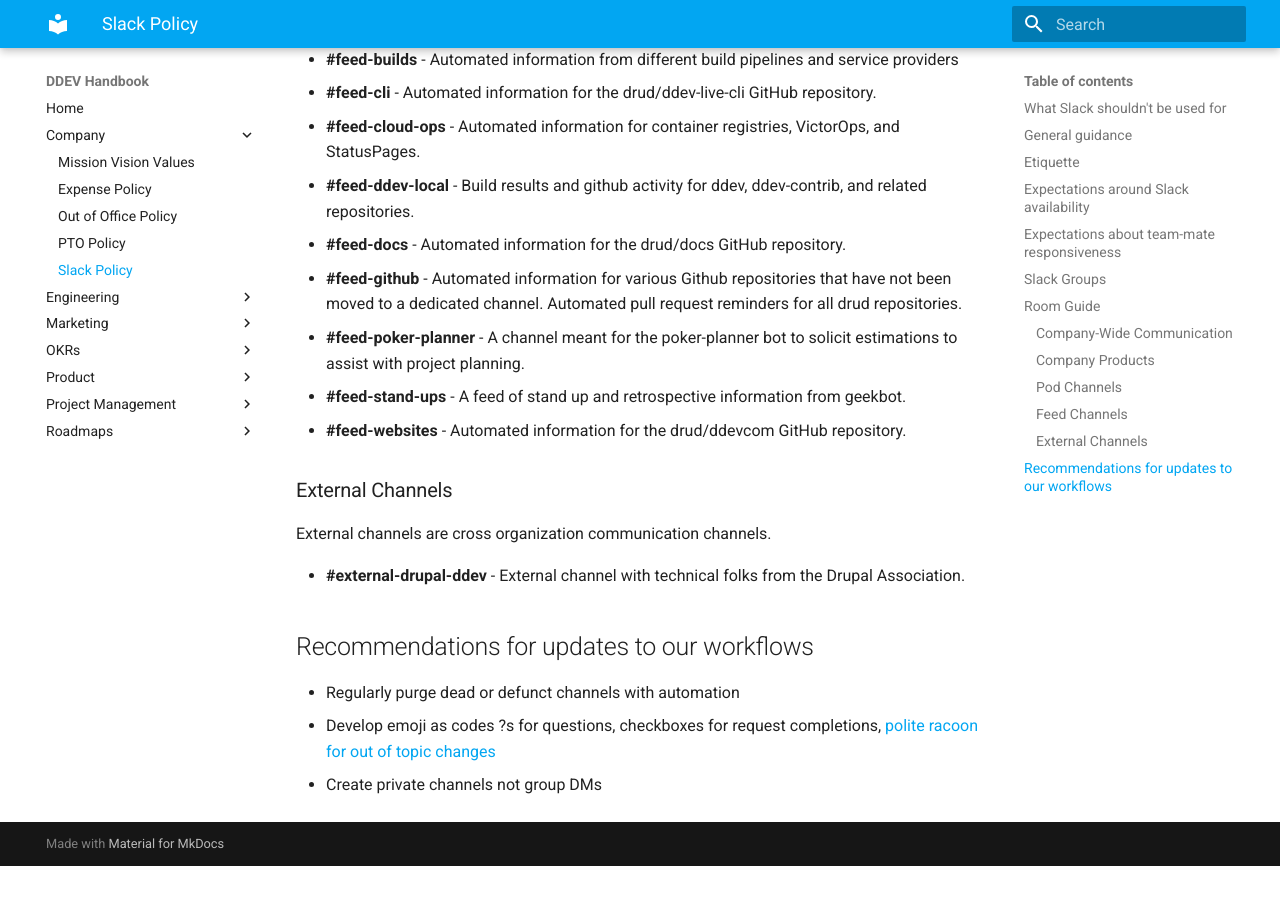
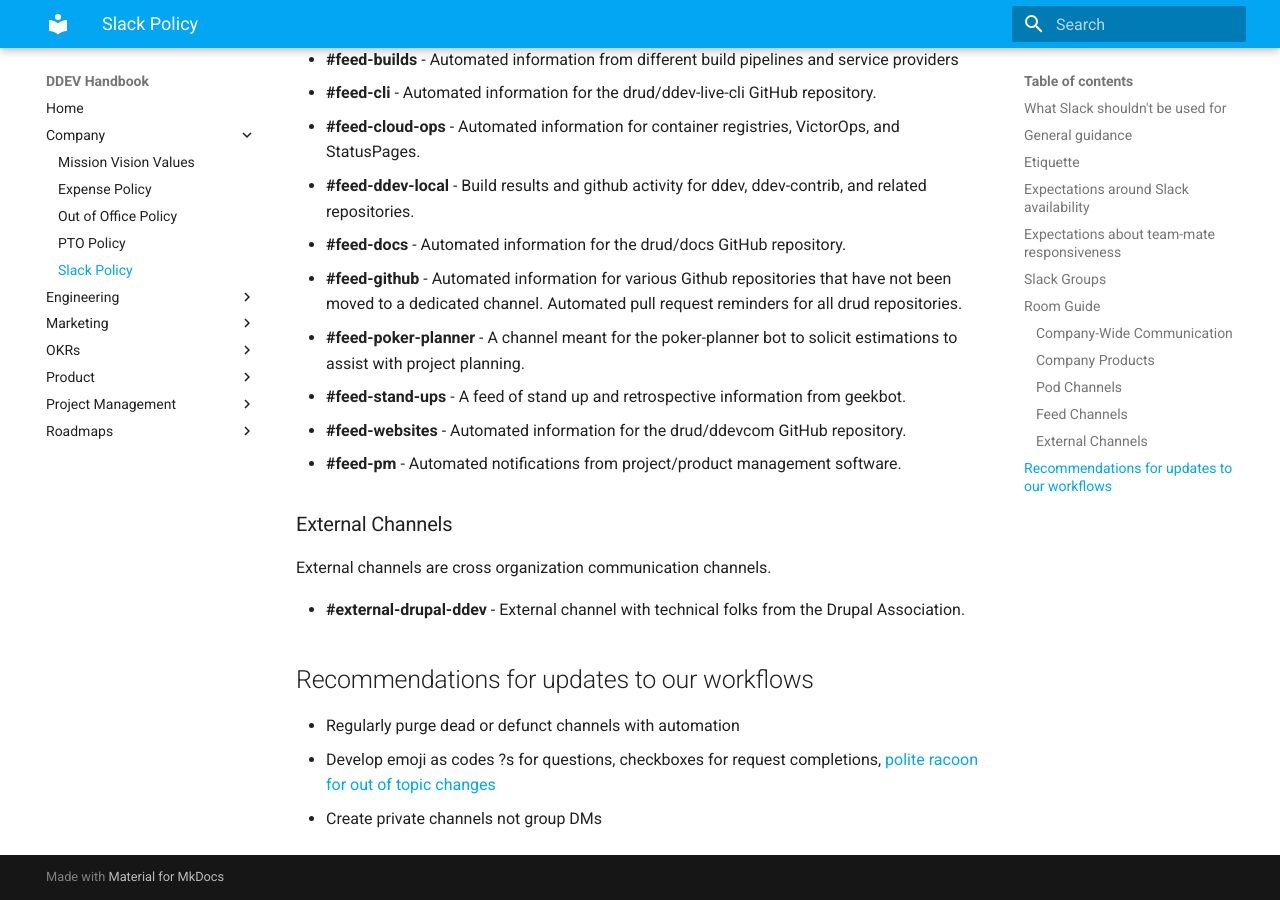
Before and after one commit to fru-io/handbook, an MkDocs documentation site: the page built from docs/company/slack-policy.md, in a window 1280 px wide and 900 px high, scrolled down 4043 px. Built offline with MkDocs 1.6.1 and Material for MkDocs 9.7.7, drawn with Linux system fonts in a browser that asks for light colours; before the commit the page ends 4909 px from its top, so only the background shows below that.

Commit message:
Update slack-policy.md (#61)
Adding feed-pm to slack list (this is jira notifications)

```diff
--- a/docs/company/slack-policy.md
+++ b/docs/company/slack-policy.md
@@ -113,6 +113,7 @@ Feed channels are automated rooms that receive incoming traffic from external se
 - **#feed-poker-planner** - A channel meant for the poker-planner bot to solicit estimations to assist with project planning.
 - **#feed-stand-ups** - A feed of stand up and retrospective information from geekbot.
 - **#feed-websites** - Automated information for the drud/ddevcom GitHub repository.
+- **#feed-pm** - Automated notifications from project/product management software.
 
 ### External Channels
 
```
